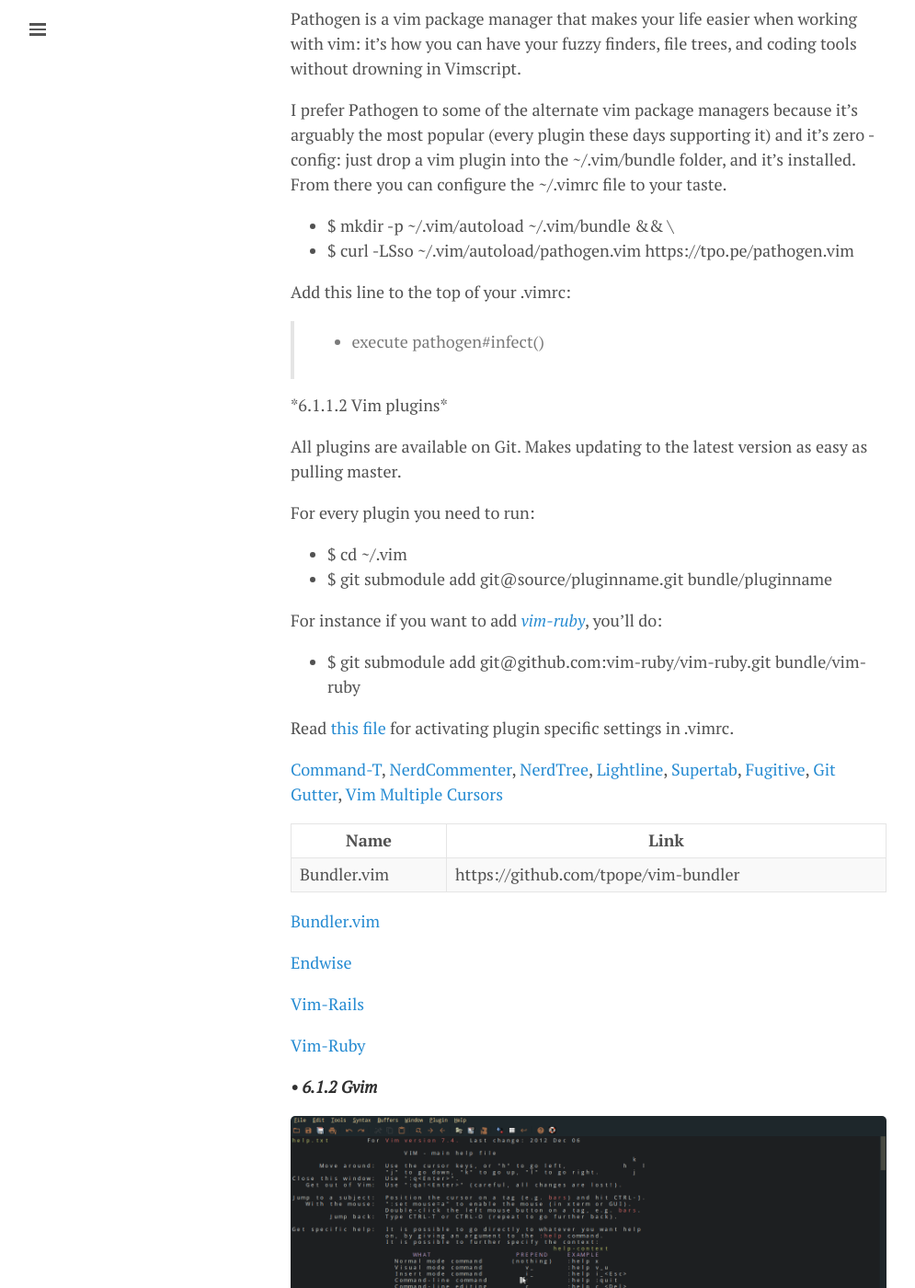
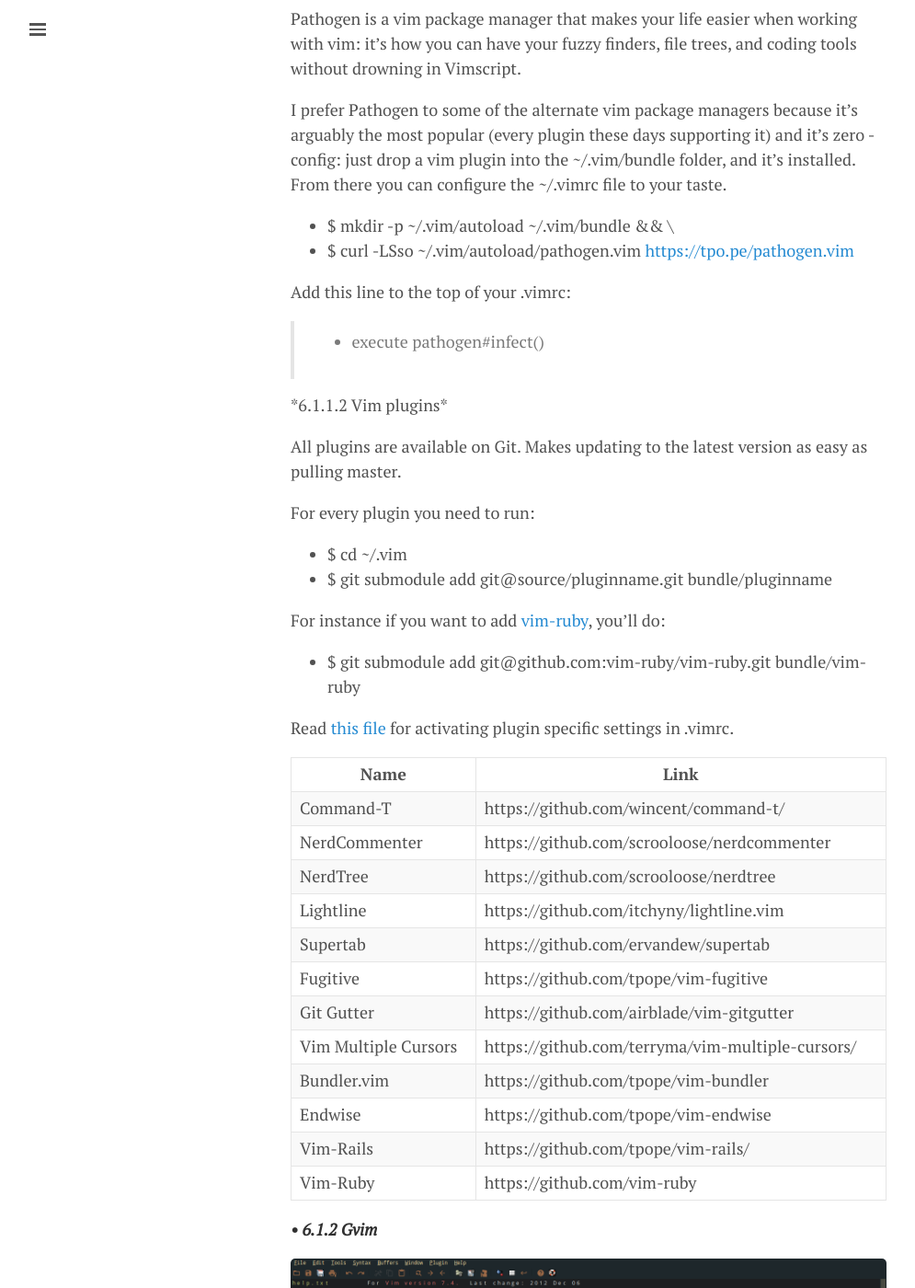
Before and after one commit to lgeurts/lgeurts.github.io, a Jekyll site: the page built from _posts/2017-07-11-bunsenlabs-linux-setup-notes-for dell-inspiron-6000.md, in a window 1280 px wide and 1400 px high, scrolled down 6549 px. Shown: the whole window at 92% size, without its empty margins (0-995 px from the left). Built offline with Jekyll 4.4.1, drawn with Linux system fonts in a browser that asks for light colours; nearby versions of some CDN libraries; comment, search, counter and statistics services are not loaded.

Commit message:
Update 2017-07-11-bunsenlabs-linux-setup-notes-for dell-inspiron-6000.md

```diff
--- a/_posts/2017-07-11-bunsenlabs-linux-setup-notes-for dell-inspiron-6000.md
+++ b/_posts/2017-07-11-bunsenlabs-linux-setup-notes-for dell-inspiron-6000.md
@@ -204,7 +204,7 @@
 I prefer Pathogen to some of the alternate vim package managers because it's arguably the most popular (every plugin these days supporting it) and it's zero -config: just drop a vim plugin into the ~/.vim/bundle folder, and it’s installed. From there you can configure the ~/.vimrc file to your taste.
 
 - $ mkdir -p ~/.vim/autoload ~/.vim/bundle && \
-- $ curl -LSso ~/.vim/autoload/pathogen.vim https://tpo.pe/pathogen.vim
+- $ curl -LSso ~/.vim/autoload/pathogen.vim [https://tpo.pe/pathogen.vim](https://tpo.pe/pathogen.vim)
 
 Add this line to the top of your .vimrc:
 
@@ -219,26 +219,26 @@
 - $ cd ~/.vim
 - $ git submodule add git@source/pluginname.git bundle/pluginname
 
-For instance if you want to add *[vim-ruby](https://github.com/vim-ruby/vim-ruby)*, you’ll do:
+For instance if you want to add [vim-ruby](https://github.com/vim-ruby/vim-ruby), you’ll do:
 
 - $ git submodule add git@github.com:vim-ruby/vim-ruby.git bundle/vim-ruby
 
 Read [this file](assets/vim-plugin-settings) for activating plugin specific settings in .vimrc.
 
-[Command-T](https://github.com/wincent/command-t/), [NerdCommenter](https://github.com/scrooloose/nerdcommenter), [NerdTree](https://github.com/scrooloose/nerdtree), [Lightline](https://github.com/itchyny/lightline.vim), [Supertab](https://github.com/ervandew/supertab), [Fugitive](https://github.com/tpope/vim-fugitive), [Git Gutter](https://github.com/airblade/vim-gitgutter),
-[Vim Multiple Cursors](https://github.com/terryma/vim-multiple-cursors/)
-
-Name         | Link
------------- | --------
-Bundler.vim  | https://github.com/tpope/vim-bundler
-
-[Bundler.vim](https://github.com/tpope/vim-bundler)
-
-[Endwise](https://github.com/tpope/vim-endwise)
-
-[Vim-Rails](https://github.com/tpope/vim-rails/)
-
-[Vim-Ruby](https://github.com/vim-ruby)
+Name          | Link
+------------- | --------
+Command-T     | https://github.com/wincent/command-t/
+NerdCommenter | https://github.com/scrooloose/nerdcommenter
+NerdTree      | https://github.com/scrooloose/nerdtree
+Lightline     | https://github.com/itchyny/lightline.vim
+Supertab      | https://github.com/ervandew/supertab
+Fugitive      | https://github.com/tpope/vim-fugitive
+Git Gutter    | https://github.com/airblade/vim-gitgutter
+Vim Multiple Cursors | https://github.com/terryma/vim-multiple-cursors/
+Bundler.vim   | https://github.com/tpope/vim-bundler
+Endwise       | https://github.com/tpope/vim-endwise
+Vim-Rails     | https://github.com/tpope/vim-rails/
+Vim-Ruby      | https://github.com/vim-ruby
 
 ***• 6.1.2 Gvim***
 
```
